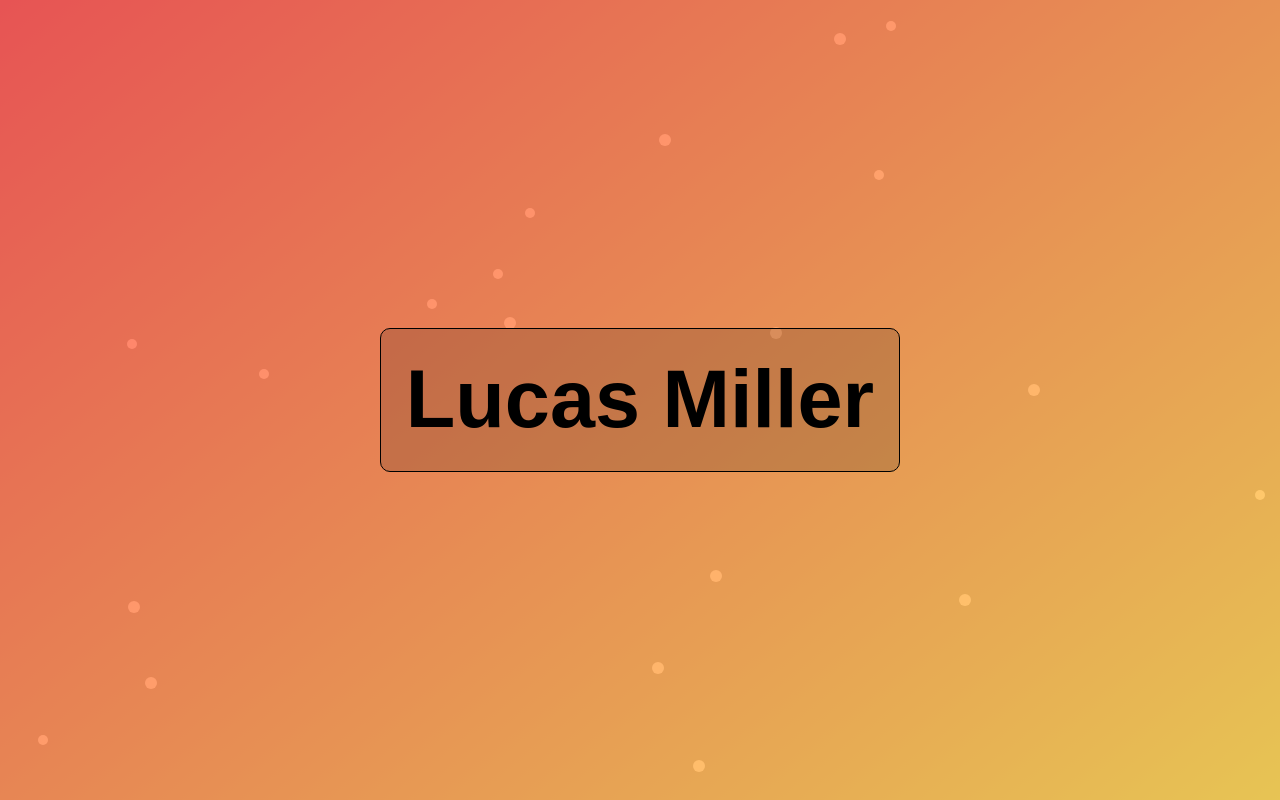
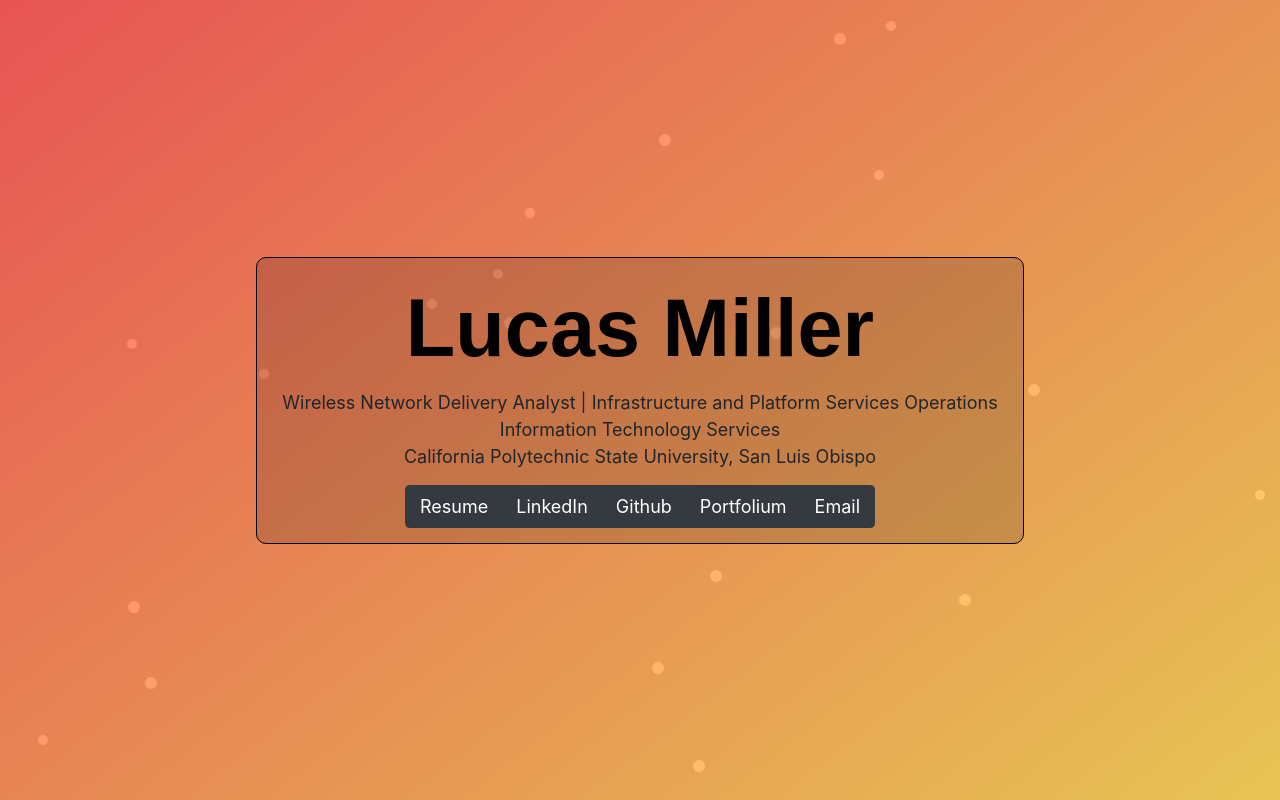
Before and after one commit to lhmiller/angular-website, an Angular app: page / in a window 1280 px wide. Built offline with nearby package versions, Linux system fonts and the light colour scheme.

Commit message:
add remaining info to home page

```diff
--- a/src/app/lucas/lucas.component.html
+++ b/src/app/lucas/lucas.component.html
@@ -1,7 +1,6 @@
 <div class="lucas">
-  <div
-    (click)="animateLetters()"
-    class="lucas__letters">
+  <div class="lucas__info">
+    <div (click)="animateLetters()">
       <span
         *ngFor="let letter of mapLettersToHTML(); let i = index"
         [innerHTML]="letter"
@@ -9,6 +8,27 @@
         class="lucas__letter">
       </span>
     </div>
+    <div>
+      Wireless Network Delivery Analyst | Infrastructure and Platform Services Operations
+    </div>
+    <div>
+      Information Technology Services
+    </div>
+    <div>
+      California Polytechnic State University, San Luis Obispo
+    </div>
+    <div class="lucas__buttons btn-group">
+      <a
+        *ngFor="let button of buttons"
+        [href]="button.link"
+        target='_blank'
+        rel='noopener noreferrer'
+        class="btn btn-dark"
+        role="button">
+        {{ button.name }}
+      </a>
+    </div>
+  </div>
 </div>
 <canvas
   #canvas
--- a/src/app/lucas/lucas.component.scss
+++ b/src/app/lucas/lucas.component.scss
@@ -15,12 +15,17 @@ $selectionColor: rgba(151, 0, 0, 0.8);
   justify-content: center;
   position: relative;
 
-  &__letters {
+  &__info {
     background: $textBackgroundColor;
     border: 1px solid black;
     border-radius: 10px;
     padding: 10px 25px;
+    text-align: center;
     z-index: 2;
+
+    & *::selection {
+      background: $selectionColor;
+    }
   }
 
   &__letter {
@@ -28,10 +33,6 @@ $selectionColor: rgba(151, 0, 0, 0.8);
     font-family: sans-serif;
     font-size: 4.5rem;
     font-weight: bold;
-
-    &::selection {
-      background: $selectionColor;
-    }
   }
 
   &__notTriggered {
@@ -40,6 +41,10 @@ $selectionColor: rgba(151, 0, 0, 0.8);
 
   &__triggered {
     animation: fadeIn 0.5s ease;
+  }
+
+  &__buttons {
+    margin: 15px 0 5px;
   }
 
   &__canvas {
--- a/src/app/lucas/lucas.component.ts
+++ b/src/app/lucas/lucas.component.ts
@@ -12,7 +12,30 @@ const START_OFFSET_MS = 200;
 export class LucasComponent implements OnInit, OnDestroy {
   @ViewChild('canvas', { static: true }) canvasElement: ElementRef<HTMLCanvasElement>;
   letters = 'Lucas Miller';
-  count = 0;
+  buttons = [
+    {
+      name: 'Resume',
+      // TODO add pdf viewer
+      link: 'pdfjs/web/viewer.html?file=/assets/doc/Resume.pdf'
+    },
+    {
+      name: 'LinkedIn',
+      link: 'https://www.linkedin.com/in/lucasmiller1'
+    },
+    {
+      name: 'Github',
+      link: 'https://www.github.com/lhmiller'
+    },
+    {
+      name: 'Portfolium',
+      link: 'https://portfolium.com/lucasmiller1'
+    },
+    {
+      name: 'Email',
+      link: 'mailto:lhmiller@calpoly.edu'
+    },
+  ];
+  private lettersCount = 0;
   private canvas: CanvasRenderingContext2D;
   private timeouts: number[] = [];
 
@@ -34,11 +57,17 @@ export class LucasComponent implements OnInit, OnDestroy {
   }
 
   animateLetters = () => {
-    this.count = 0;
+    this.lettersCount = 0;
     const timeoutMs = LOAD_TIME_MS / this.letters.length;
     for (let i = 0; i < this.letters.length; i++) {
+      const isLast = i === this.letters.length - 1;
       const timeout = setTimeout(() => {
-        this.count++;
+        this.lettersCount++;
+        if (isLast) {
+          for (const oldTimeout of this.timeouts) {
+            clearTimeout(oldTimeout);
+          }
+        }
       }, i * timeoutMs + START_OFFSET_MS) as unknown as number;
       this.timeouts.push(timeout);
     }
@@ -47,7 +76,7 @@ export class LucasComponent implements OnInit, OnDestroy {
   mapLettersToHTML = () => this.letters.split('').map((letter: string) => letter === ' ' ? '&nbsp;' : letter);
 
   isTriggeredClass = (i: number) =>
-    i < this.count ? 'lucas__triggered' : 'lucas__notTriggered'
+    `lucas__${i < this.lettersCount ? 'triggered' : 'notTriggered'}`
 
   private updateCanvas = () => {
     const {
```
Lines whose indentation alone changed are shown as unchanged.
